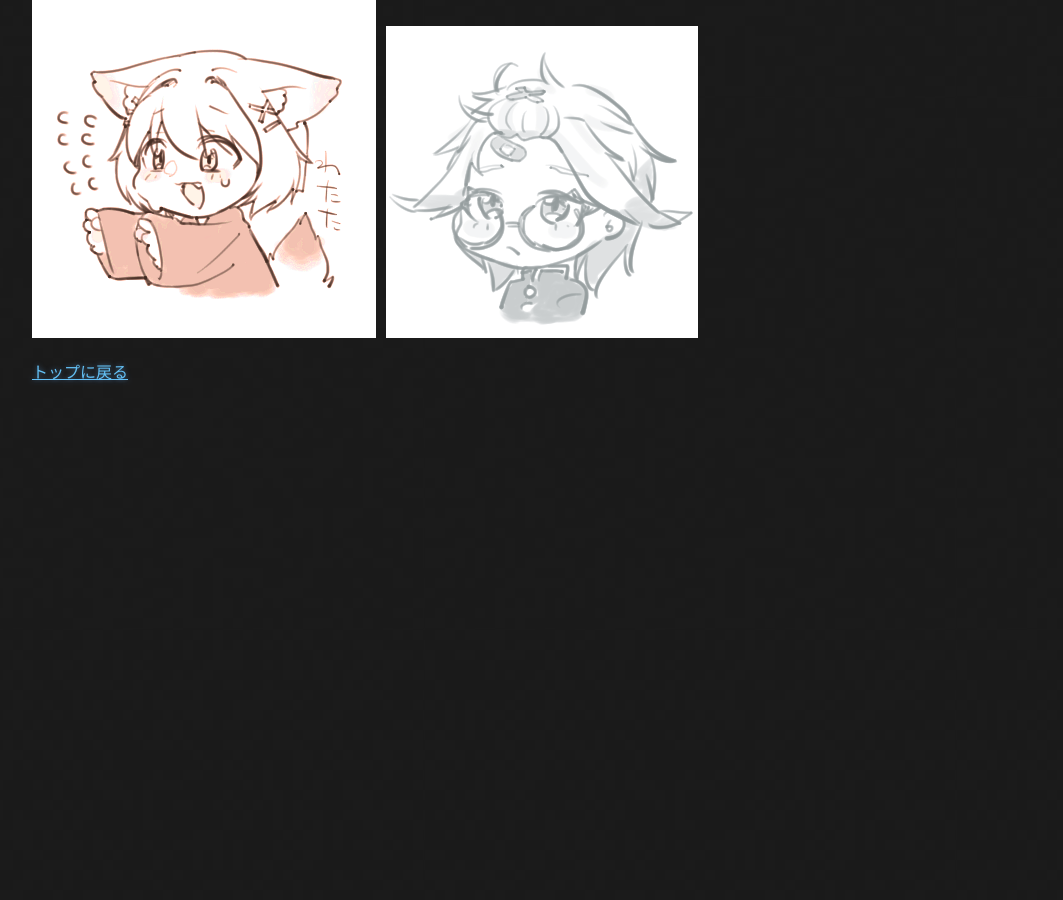
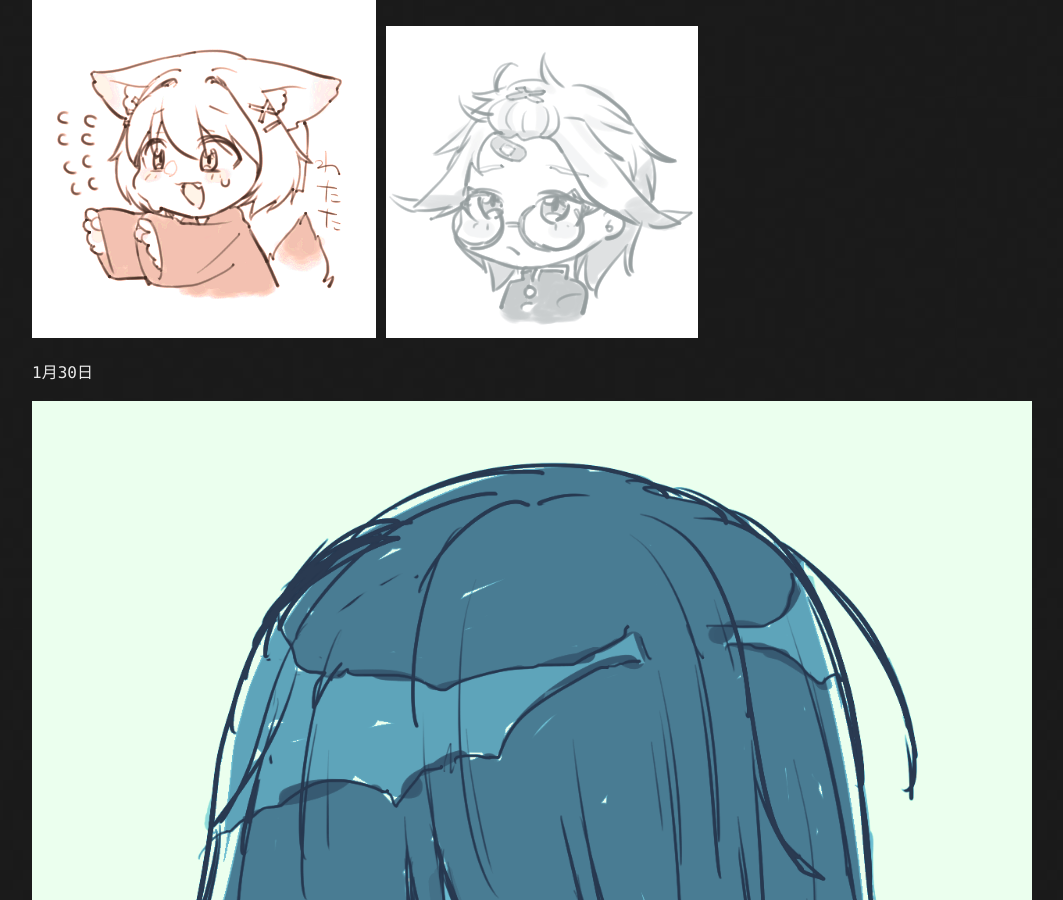
Before and after one commit to 5Tpj84eE/5Tpj84eE.github.io, a Jekyll site: the page built from 220105.md, in a window 1280 px wide and 900 px high, scrolled down 14267 px. Shown: the whole window, without its empty margins (108-1171 px from the left). Built offline with Jekyll 4.4.1, drawn with Linux system fonts in a browser that asks for light colours; before the commit the page ends 14672 px from its top, so only the background shows below that.

Commit message:
Update 220105.md

```diff
--- a/220105.md
+++ b/220105.md
@@ -55,4 +55,8 @@ layout: default
 ![2022年1月26日](./assets/images/220125_00001.png)
 ![2022年1月26日](./assets/images/220126_00001.png)
 
+1月30日
+
+![2022年1月30日](./assets/images/220130_00003.png)
+
 [トップに戻る](./)
```
